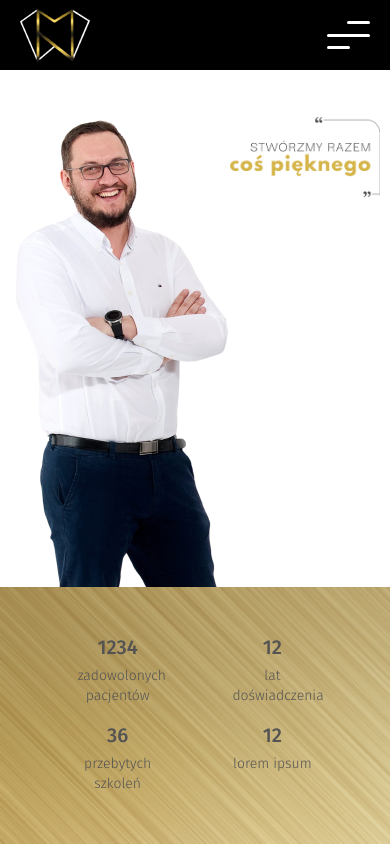
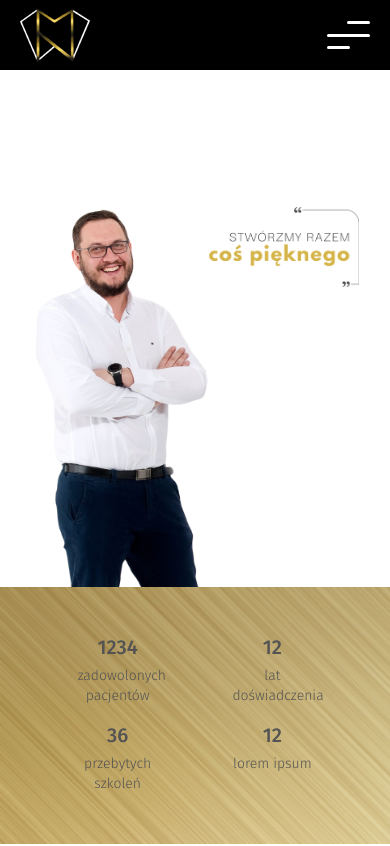
Before and after one commit to MariaNanys/DoctorNanys, a website built with webpack: page src/index.html in a window 390 px wide. Shown: the top 846 px of the page. Built offline with nearby package versions, Linux system fonts and the light colour scheme.

Commit message:
Fixed height for mobile version in intro

```diff
--- a/src/assets/elements/_main_intro.scss
+++ b/src/assets/elements/_main_intro.scss
@@ -50,9 +50,13 @@
     justify-content: center;
     &>img {
       width: auto;
-      height: 60vh;
+      height: 45vh;
       max-height: 470px;
       max-width: 220px;
+
+      @include S {
+        height: 60vh;
+      }
     }
     @include S {
       gap: 50px;
```
